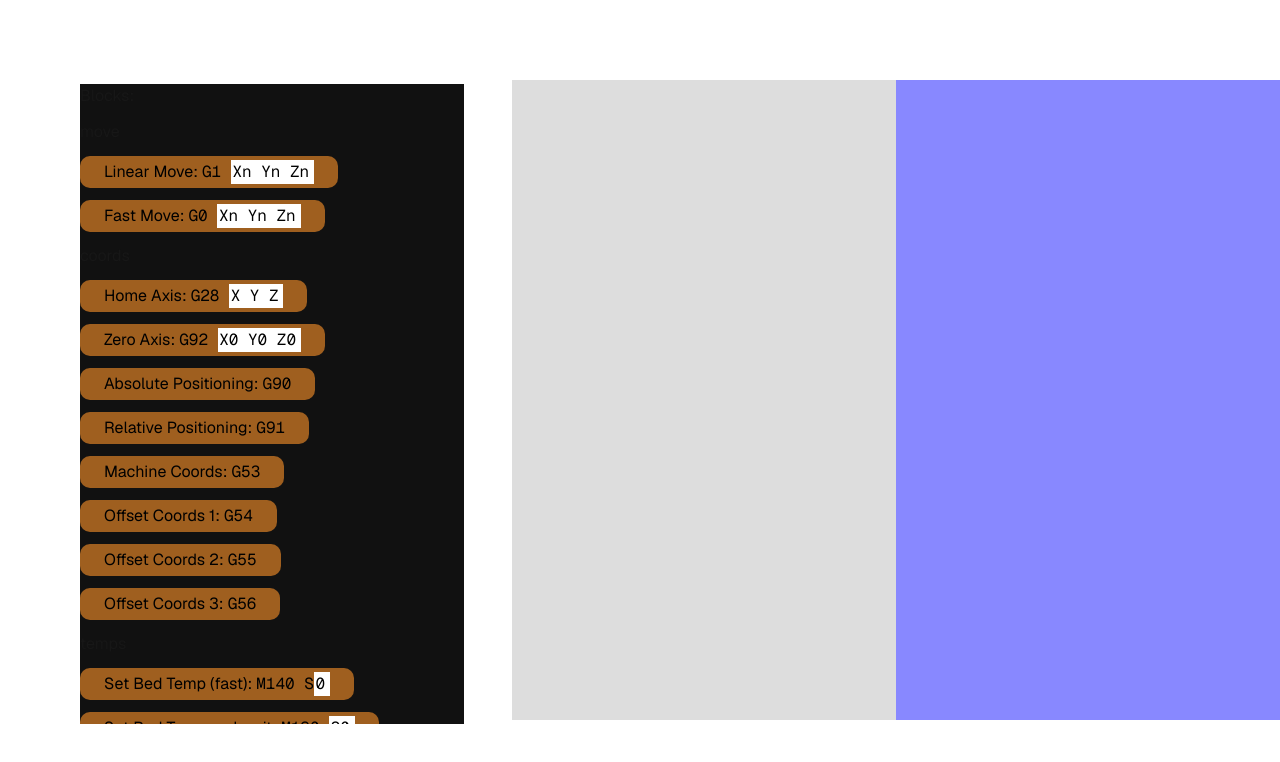
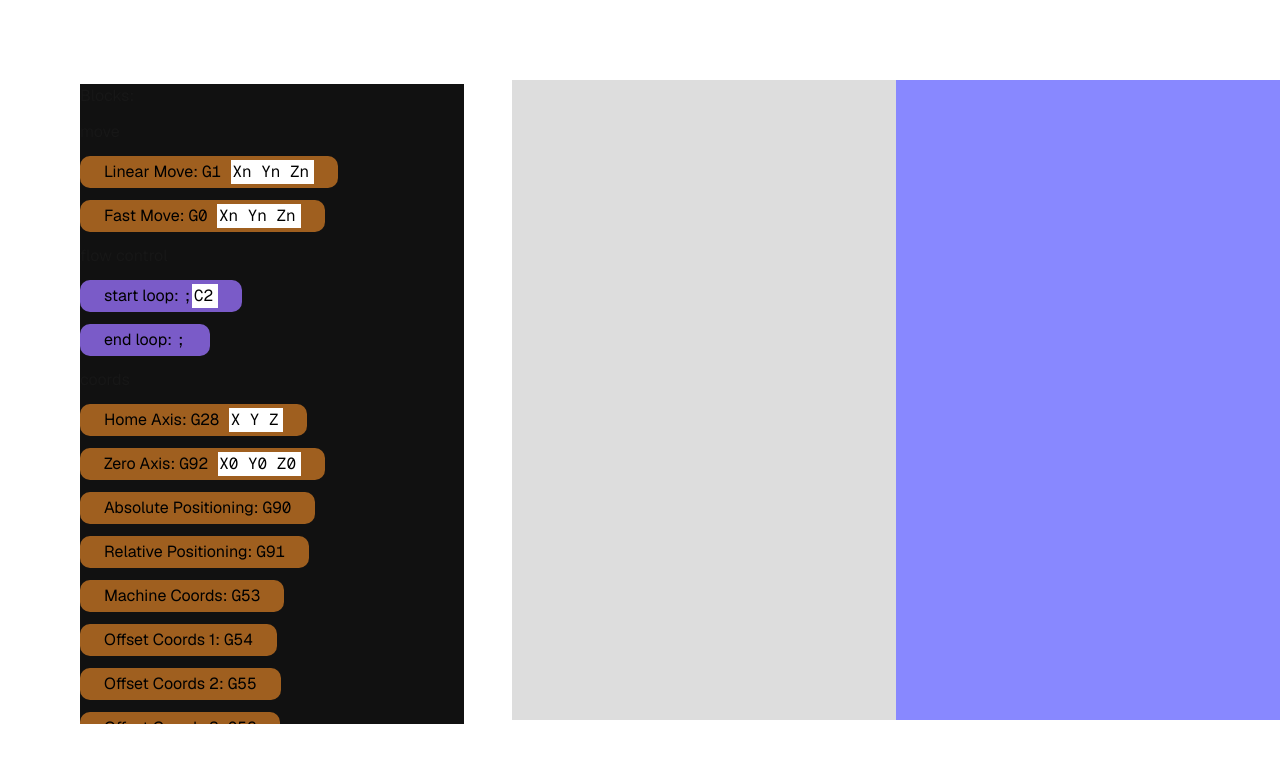
Before and after one commit to Patronics/unsliced-gcode-cookbook, a Next.js app: page / in a window 1280 px wide. Shown: the top 762 px of the page. Built offline with nearby package versions, Linux system fonts and the light colour scheme.

Commit message:
implement basic looping. Some tweaks needed to fix nested looping

```diff
--- a/src/app/gcodeblock.css
+++ b/src/app/gcodeblock.css
@@ -1,6 +1,5 @@
 
 .gcodeBlock {
-	background-color: #9F5F1F;
 	color: black;
 	padding-top: 0.25em;
 	padding-bottom: 0.25em;
@@ -10,6 +9,15 @@
 	border-radius: 10px;
 }
 
+.orange {
+	color: black;
+	background-color: #9F5F1F;
+}
+
+.purple {
+	background-color: #7a5bc8;
+}
+
 .suffixBox {
 	background-color: #ffffff;
 	width: 2.7em;
--- a/src/app/gcodeblock.tsx
+++ b/src/app/gcodeblock.tsx
@@ -9,9 +9,10 @@ interface GCodeBlockProps {
     comment?: string;
     suffixBox?: boolean;
     suffixDefault?: string;
-    onClick?: (gcode: string, comment: string, suffixBox: boolean, suffixContent: string) => void;
+    onClick?: (gcode: string, comment: string, suffixBox: boolean, suffixContent: string, special?: string) => void;
 	onChange?: (index:number, gcode: string, comment: string, suffixBox: boolean, suffixContent: string) => void;
 	onRemove?: (index:number) => void;
+	special?: string;
 }
 interface GCodeBlockData {
 	gcode: string;
@@ -21,7 +22,7 @@ interface GCodeBlockData {
 	special?: string
 }
 
-function GCodeBlock({index=-1, gcode = ";GCODE GOES HERE", comment="", suffixBox=false, suffixDefault="", onClick, onChange, onRemove}:GCodeBlockProps){
+function GCodeBlock({index=-1, gcode = ";GCODE GOES HERE", comment="", suffixBox=false, suffixDefault="", onClick, onChange, onRemove, special}:GCodeBlockProps){
 	const [suffixContent, setSuffixContent] = useState("")
 	useEffect(() => {
 		setSuffixContent(suffixDefault)
@@ -35,10 +36,14 @@ function GCodeBlock({index=-1, gcode = ";GCODE GOES HERE", comment="", suffixBox
 	}, [suffixDefault])
 
 	const inputRef = useRef<HTMLInputElement>(null);
+	let color = "orange"
+	if(special){
+		color = "purple"
+	}
 
 	function handleClick() {
 		if (onClick) {
-			onClick(gcode, comment, suffixBox, suffixContent);
+			onClick(gcode, comment, suffixBox, suffixContent, special);
 		}
 	}
 
@@ -57,7 +62,7 @@ function GCodeBlock({index=-1, gcode = ";GCODE GOES HERE", comment="", suffixBox
 
 	return (
 		<>
-			<div className="gcodeBlock orange" draggable={true} onClick={handleClick}>
+			<div className={"gcodeBlock "+color} draggable={true} onClick={handleClick}>
 				{comment? comment +": ": ""}<span className="font-mono">{gcode}{suffixBox? (<input ref={inputRef} type="text" className="suffixBox" role="input" defaultValue={suffixContent} onChange={e => handleChangeAndSize(e, setSuffixContent)} onClick={e => e.stopPropagation()}></input>):""}</span>
 				{onRemove? (<span className="removeBlockBtn" onClick={e => {handleRemove()}}> ❌</span>): ""}
 			</div>
--- a/src/app/page.tsx
+++ b/src/app/page.tsx
@@ -9,9 +9,9 @@ export default function Home() {
   const [scriptBlocks, setScriptBlocks] = useState<GCodeBlockData[]>([]);
 
 
-  const addGCodeBlock = (gcode: string, comment: string, suffixBox: boolean, suffixDefault: string) => {
+  const addGCodeBlock = (gcode: string, comment: string, suffixBox: boolean, suffixDefault: string, special?: string) => {
     // Add a new GCodeBlock to the scriptBlocks state
-    setScriptBlocks([...scriptBlocks, { gcode, comment, suffixBox, suffixDefault }]);
+    setScriptBlocks([...scriptBlocks, { gcode, comment, suffixBox, suffixDefault, special }]);
   };
 
   return (
@@ -22,6 +22,9 @@ export default function Home() {
           <h3>move</h3>
             <GCodeBlock gcode="G1 " comment="Linear Move" suffixBox={true} suffixDefault="Xn Yn Zn" onClick={addGCodeBlock}></GCodeBlock>
             <GCodeBlock gcode="G0 " comment="Fast Move" suffixBox={true} suffixDefault="Xn Yn Zn" onClick={addGCodeBlock}></GCodeBlock>
+          <h3>flow control</h3>
+            <GCodeBlock gcode=";" comment="start loop" suffixBox={true} suffixDefault="C2" onClick={addGCodeBlock} special="loopStart"></GCodeBlock>
+            <GCodeBlock gcode=";" comment="end loop" suffixBox={false} onClick={addGCodeBlock} special="loopEnd"></GCodeBlock>
           <h3>coords</h3>
             <GCodeBlock gcode="G28 " comment="Home Axis" suffixBox={true} suffixDefault="X Y Z" onClick={addGCodeBlock}></GCodeBlock>
             <GCodeBlock gcode="G92 " comment="Zero Axis" suffixBox={true} suffixDefault="X0 Y0 Z0" onClick={addGCodeBlock}></GCodeBlock>
--- a/src/app/scriptbox.tsx
+++ b/src/app/scriptbox.tsx
@@ -11,6 +11,50 @@ interface ScriptBoxProps {
 
 function ScriptBox({contents, onUpdateContents}: ScriptBoxProps){
 	const [gcodeBlocks, setGcodeBlocks] = useState<GCodeBlockData[]>(contents);
+
+	const processedOutput:GCodeBlockData[] = []
+	interface LoopStackItem {
+		block: GCodeBlockData; // The starting block of the loop
+		count: number;     // The number of times to repeat the loop
+		items: GCodeBlockData[]; // The items collected for this loop
+	}
+	const loopStack: LoopStackItem[] = []; // Stack to manage nested loops
+
+	gcodeBlocks.forEach((block, index) => {
+		if (block.special === "loopStart"){
+			// Extract loop count from suffixDefault
+        	const match = block.suffixDefault.match(/C(\d+)/);
+        	const loopCount = match ? parseInt(match[1], 10) : 1; // Default to 1 if not found
+			loopStack.push({ block, count: loopCount, items: [] });
+		} else if (block.special === "loopEnd") {
+			if (loopStack.length > 0) {
+				const poppedItem = loopStack.pop();
+				if (poppedItem){
+					const { block: startBlock, count, items } = poppedItem;
+					// Add the start block to the output
+					const explanatoryStartBlock = {...startBlock} //make clone of startblock
+					explanatoryStartBlock.gcode = '; start loop: '
+					processedOutput.push(explanatoryStartBlock);
+					// Repeat the collected items based on the loop count
+					for (let i = 0; i < count; i++) {
+						processedOutput.push(...items);
+					}
+					// Add the start block to the output
+					const explanatoryEndBlock = {...startBlock}
+					explanatoryEndBlock.gcode = '; end loop: '
+					processedOutput.push(explanatoryEndBlock);
+				}
+			}
+        } else {
+			if (loopStack.length > 0) {
+				// If inside a loop, collect items for the current loop
+				loopStack[loopStack.length - 1].items.push(block);
+			} else {
+				// Add regular items to output
+				processedOutput.push(block);
+			}
+		}
+	})
 
 	useEffect(() => {
     setGcodeBlocks(prev => {
@@ -49,11 +93,12 @@ function ScriptBox({contents, onUpdateContents}: ScriptBoxProps){
 					suffixDefault={block.suffixDefault}
 					onChange={updateOnBlockChange}
 					onRemove={removeBlock}
+					special={block.special}
 				/>
 			))}
 		</div>
 		<div id="finalScriptBox" className="overflow-scroll bg-[#8888FF] w-[30vw] h-[80vh] absolute right-0 top-[10vh]">
-			{gcodeBlocks.map((block, index) => (<pre key={index}>{block.gcode+block.suffixDefault}<br></br></pre>))}
+			{processedOutput.map((block, index) => (<pre key={index}>{block.gcode+block.suffixDefault}<br></br></pre>))}
 		</div>
 	</>
     );
```
